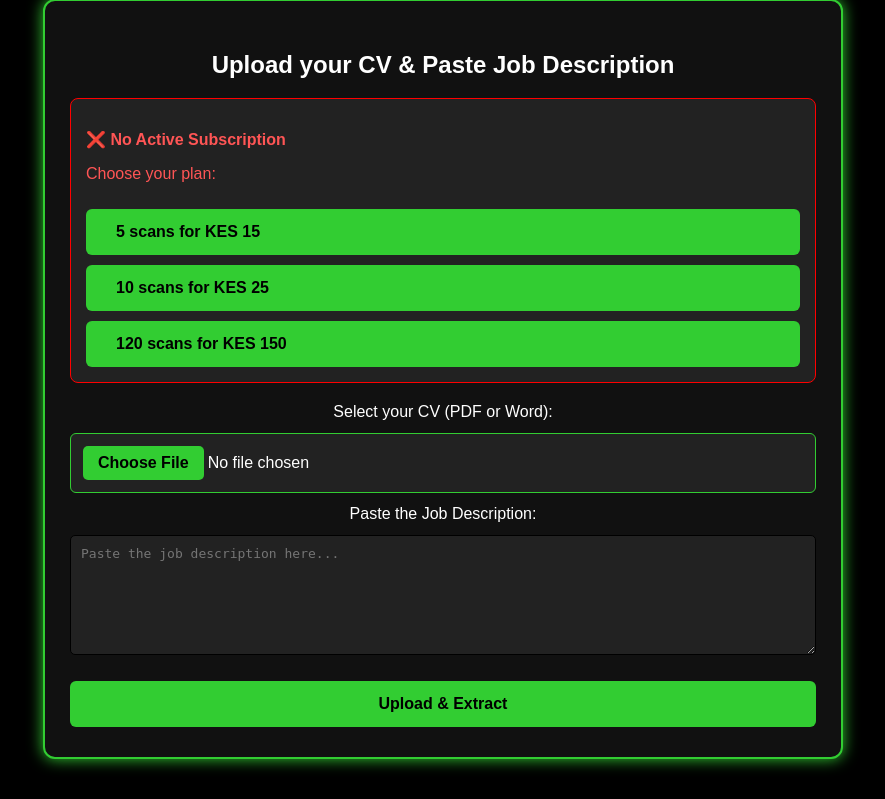
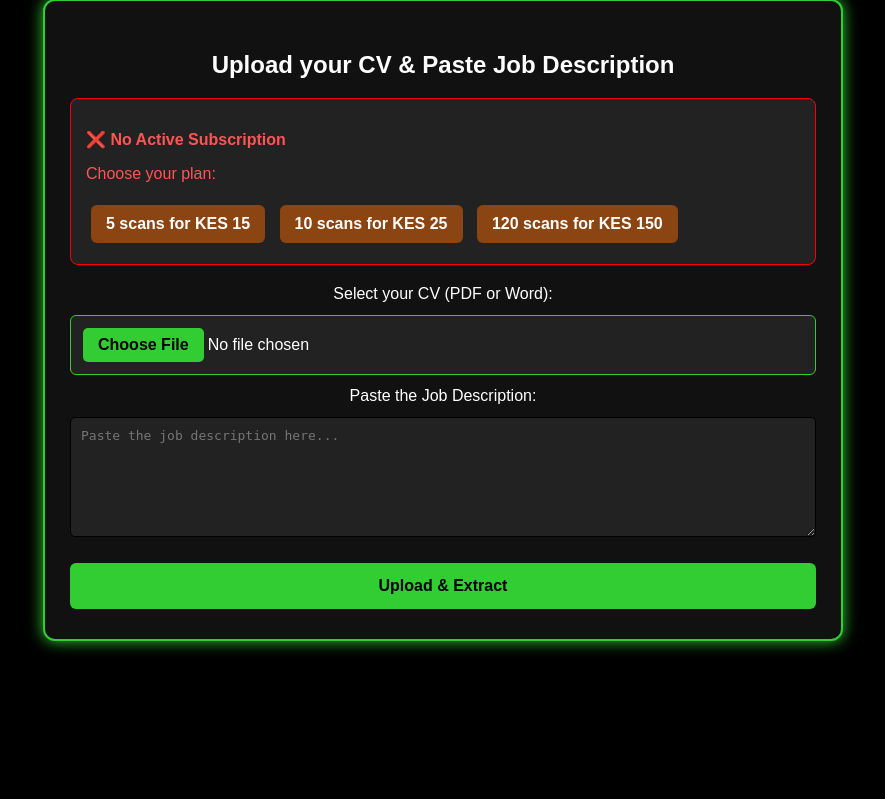
Before and after one commit to Newton-Atika/cvscore, a Django app: page /upload/ in a window 1280 px wide. Shown: the part 301-1100 px from the top of the page, without its empty margins (197-1082 px from the left). After the commit the page ends 953 px from the top, so only its background shows below. Run offline with Django 5.2, Linux system fonts and the light colour scheme; the visitor is signed in with stand-in values (Sample User, id 1); data comes from the database, SQL or seed files in the repository; parts of the project's set-up code (start-up, migrations or seed data) failed here and were passed over.

Commit message:
Add subscription plan buttons to upload page
Added new plan buttons for subscription options.

```diff
--- a/home/templates/home/upload.html
+++ b/home/templates/home/upload.html
@@ -145,6 +145,24 @@
       color: #f55;
     }
 
+    /* NEW STYLE FOR SMALL BROWN BUTTONS */
+    .plan-btn {
+      display: inline-block;
+      background-color: #8B4513;
+      color: #fff;
+      padding: 10px 15px;
+      margin: 6px 5px;
+      border-radius: 6px;
+      font-weight: bold;
+      text-decoration: none;
+      transition: 0.3s;
+      width: auto;
+    }
+
+    .plan-btn:hover {
+      background-color: #A0522D;
+    }
+
     @media (max-width: 768px) {
       .form-container { width: 90%; padding: 20px; }
       header h1 { font-size: 1.7em; margin-bottom: 10px; }
@@ -196,9 +214,11 @@
       <div class="subscription-box inactive">
         <p><strong>❌ No Active Subscription</strong></p>
         <p>Choose your plan:</p>
-        <a href="{% url 'initiate_payment' %}?plan=small" class="subscribe-btn">5 scans for KES 15</a>
-        <a href="{% url 'initiate_payment' %}?plan=medium" class="subscribe-btn">10 scans for KES 25</a>
-        <a href="{% url 'initiate_payment' %}?plan=large" class="subscribe-btn">120 scans for KES 150</a>
+
+        <a href="{% url 'initiate_payment' %}?plan=small" class="plan-btn">5 scans for KES 15</a>
+        <a href="{% url 'initiate_payment' %}?plan=medium" class="plan-btn">10 scans for KES 25</a>
+        <a href="{% url 'initiate_payment' %}?plan=large" class="plan-btn">120 scans for KES 150</a>
+
       </div>
     {% endif %}
 
```
